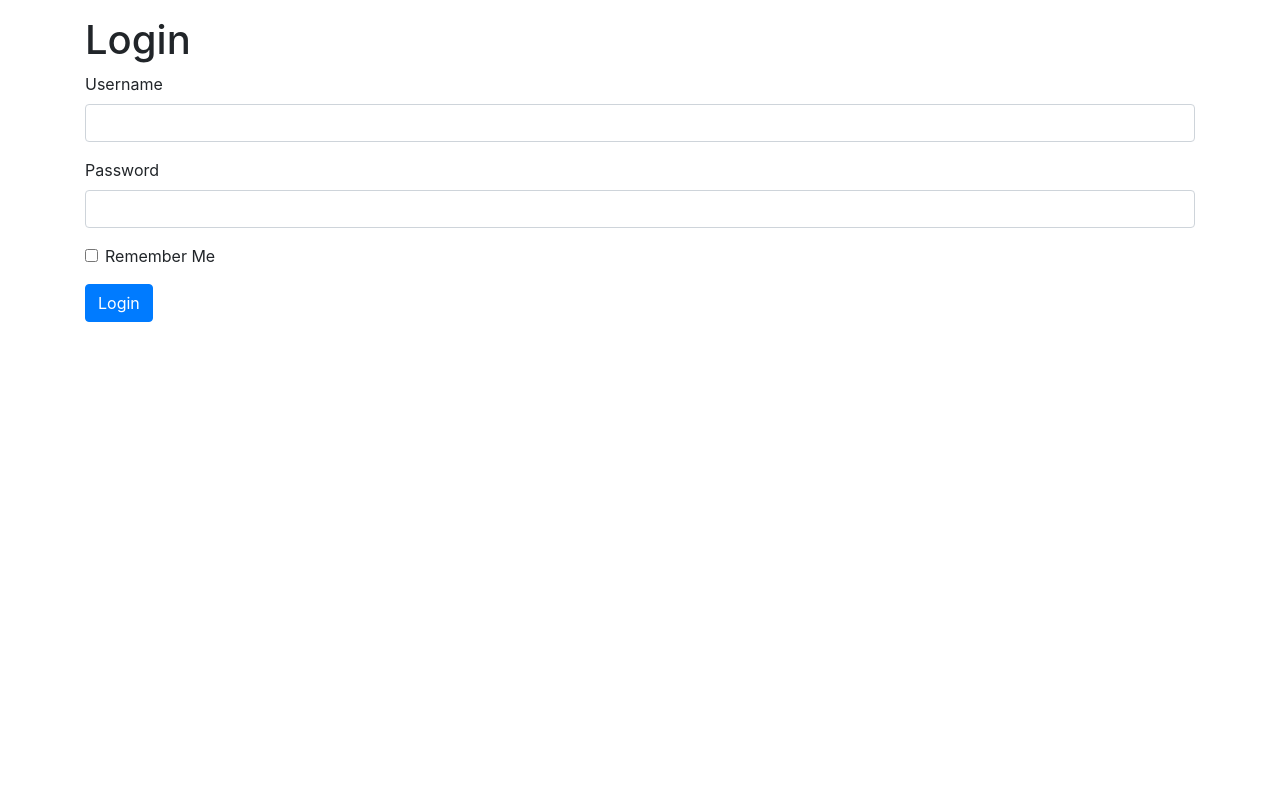
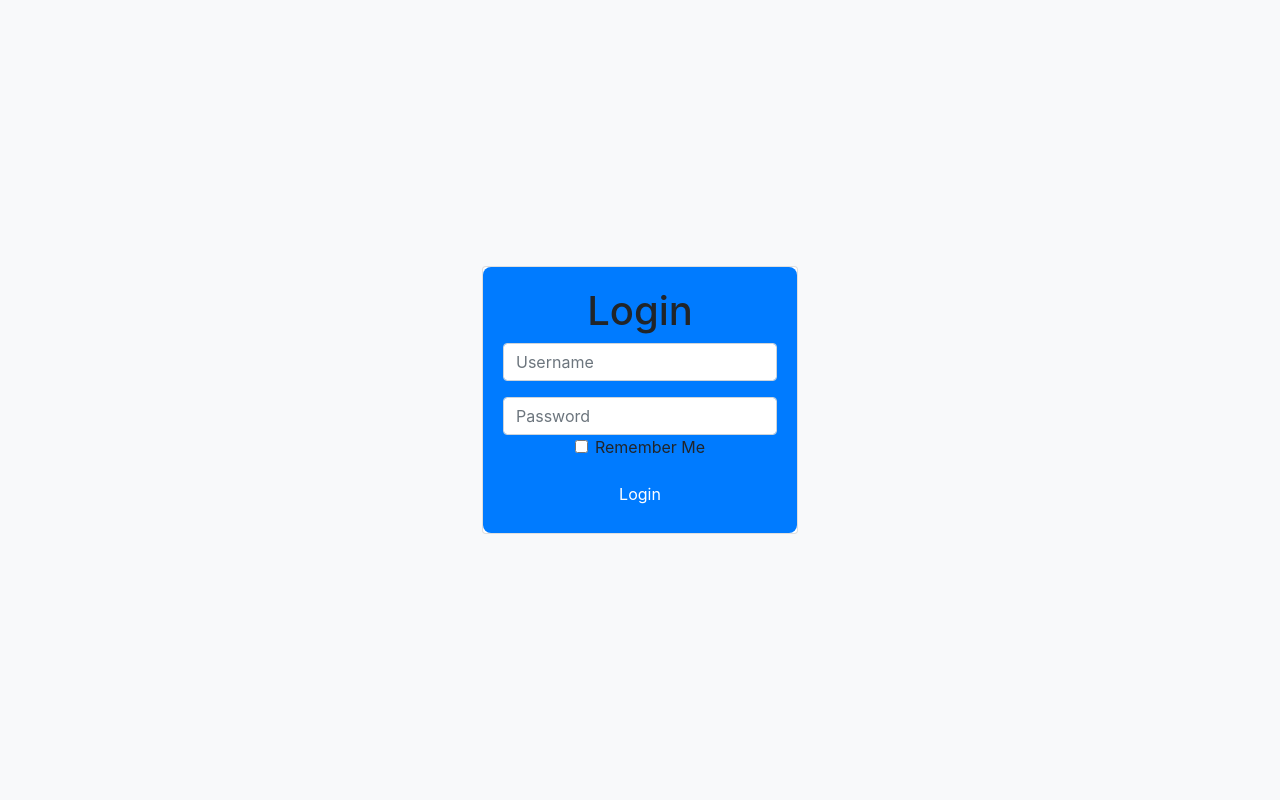
Before and after one commit to BTemplar/Service_radar, a Flask app: page /login in a window 1280 px wide. Run offline with Flask 3, Linux system fonts and the light colour scheme; some libraries are stand-ins or nearby versions.

Commit message:
Login page layout
The application login page has been redesigned

```diff
--- a/templates/login.html
+++ b/templates/login.html
@@ -2,15 +2,30 @@
 <html lang="en">
 <head>
     <meta charset="UTF-8">
-    <title>Login</title>
+    <title>Login|Service Status</title>
     <!-- Bootstrap CSS -->
     <link rel="stylesheet" href="https://maxcdn.bootstrapcdn.com/bootstrap/4.5.2/css/bootstrap.min.css">
+    <style>
+        .auth-wrapper {
+            display: flex;
+            justify-content: center;
+            align-items: center;
+            height: 100vh;
+            background-color: #f8f9fa;
+        }
+        .card-body {
+        border-radius: 8px;
+        }
+    </style>
 </head>
 <body>
-
-<div class="container mt-3">
-    <h1>Login</h1>
-
+<div class="auth-wrapper">
+    <div class="auth-content">
+        <div class="card">
+            <div class="row align-items-center text-center">
+                <div class="col-md-12">
+                    <div class="card-body bg-primary">
+                        <h1 class="text-center">Login</h1>
                         {% with messages = get_flashed_messages() %}
                             {% if messages %}
                                 <div class="alert alert-danger" role="alert">
@@ -20,23 +35,25 @@
                                 </div>
                             {% endif %}
                         {% endwith %}
-
-    <form method="POST" action="{{ url_for('login') }}">
+                        <form method="POST" action="{{ url_for('login') }}" class="align-items-center login-form">
                             {{ form.hidden_tag() }}
-        <div class="form-group">
-            {{ form.username.label }}<br>
-            {{ form.username(class="form-control", size=32) }}
+                            <div class="input-group mb-3">
+                                {{ form.username(type="username", class="form-control", placeholder="Username") }}
                             </div>
-        <div class="form-group">
-            {{ form.password.label }}<br>
-            {{ form.password(class="form-control", size=32) }}
+                            <div lass="input-group mb-4">
+                                {{ form.password(type="password", class="form-control", placeholder="Password") }}
                             </div>
                             <div class="form-group form-check">
-            {{ form.remember_me(class="form-check-input") }}
+                                {{ form.remember_me(class="form-check-input", type="checkbox", value="", id="flexCheckChecked") }}
                                 {{ form.remember_me.label(class="form-check-label") }}
                             </div>
                             <button type="submit" class="btn btn-primary">Login</button>
                         </form>
+                    </div>
+                </div>
+            </div>
+        </div>
+    </div>
 </div>
 
 <!-- jQuery library -->
```
Lines whose indentation alone changed are shown as unchanged.
